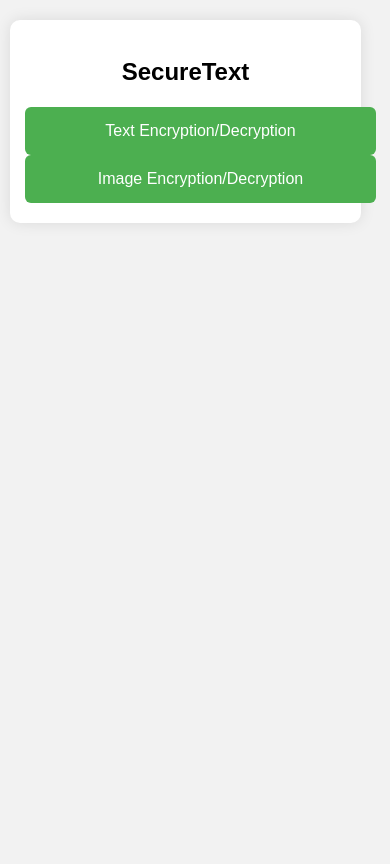
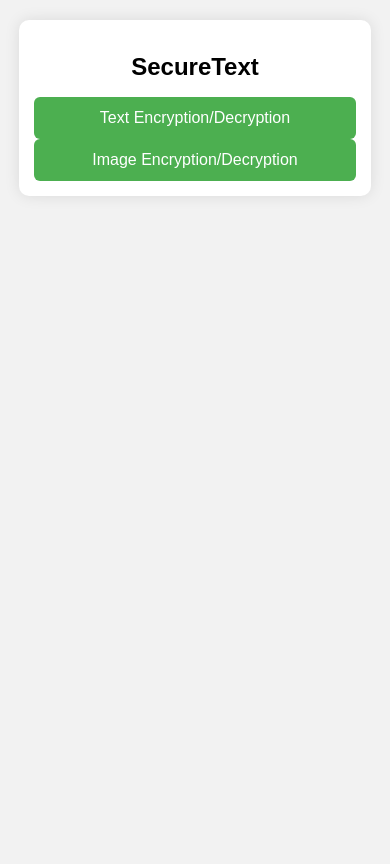
Before and after one commit to lokodayte/firstiacs, a Flask app: page / in a window 390 px wide. Before the commit the page ends 223 px from the top, so only its background shows below. Run offline with Flask 3, Linux system fonts and the light colour scheme.

Commit message:
Update style.css

```diff
--- a/static/style.css
+++ b/static/style.css
@@ -4,6 +4,7 @@ body {
     background-color: #f2f2f2;
     margin: 0;
     padding: 0;
+    min-height: 100vh;
 }
 
 /* Container box */
@@ -11,9 +12,9 @@ body {
     text-align: center;
     width: 90%;
     max-width: 600px;
-    margin: 30px auto;
+    margin: 20px auto;
     background-color: #fff;
-    padding: 25px 20px;
+    padding: 20px;
     border-radius: 10px;
     box-shadow: 0 0 15px rgba(0, 0, 0, 0.1);
     box-sizing: border-box;
@@ -62,6 +63,7 @@ button {
     color: white;
     cursor: pointer;
     transition: transform 0.2s, box-shadow 0.2s;
+    margin: 5px 0;
 }
 
 button:hover {
@@ -80,6 +82,7 @@ button:hover {
     width: 100%;
     text-align: center;
     font-size: 0.95rem;
+    margin: 10px 0;
 }
 
 /* Labels */
@@ -89,6 +92,7 @@ label {
     text-align: left;
     width: 100%;
     font-size: 0.95rem;
+    margin-bottom: 5px;
 }
 
 /* Centered button links (homepage) */
@@ -97,8 +101,9 @@ label {
     flex-direction: column;
     align-items: center;
     justify-content: center;
-    margin-top: 40px;
-    gap: 20px;
+    margin-top: 20px;
+    gap: 15px;
+    width: 100%;
 }
 
 /* Homepage navigation buttons */
@@ -114,6 +119,7 @@ label {
     display: inline-block;
     transition: background-color 0.3s ease;
     text-align: center;
+    box-sizing: border-box;
 }
 
 .button-link:hover {
@@ -132,19 +138,31 @@ a:hover {
 
 /* Responsive tweaks */
 @media (max-width: 480px) {
+    body {
+        padding: 10px;
+    }
+
     .container {
-        padding: 20px 15px;
-        margin: 20px 10px;
+        padding: 15px;
+        margin: 10px auto;
+        width: 95%;
     }
 
     h1 {
         font-size: 1.5rem;
+        margin-bottom: 15px;
     }
 
     button,
     .button-link {
         max-width: 100%;
         font-size: 1rem;
+        padding: 12px;
+    }
+
+    .button-container {
+        margin-top: 20px;
+        gap: 12px;
     }
 
     textarea,
@@ -156,4 +174,24 @@ a:hover {
     label {
         font-size: 0.9rem;
     }
+
+    form {
+        gap: 12px;
+        margin-top: 15px;
+    }
 }
+
+/* For very small screens */
+@media (max-width: 350px) {
+    h1 {
+        font-size: 1.3rem;
+    }
+
+    .container {
+        padding: 12px;
+    }
+
+    button, .button-link {
+        padding: 10px;
+    }
+}
```
